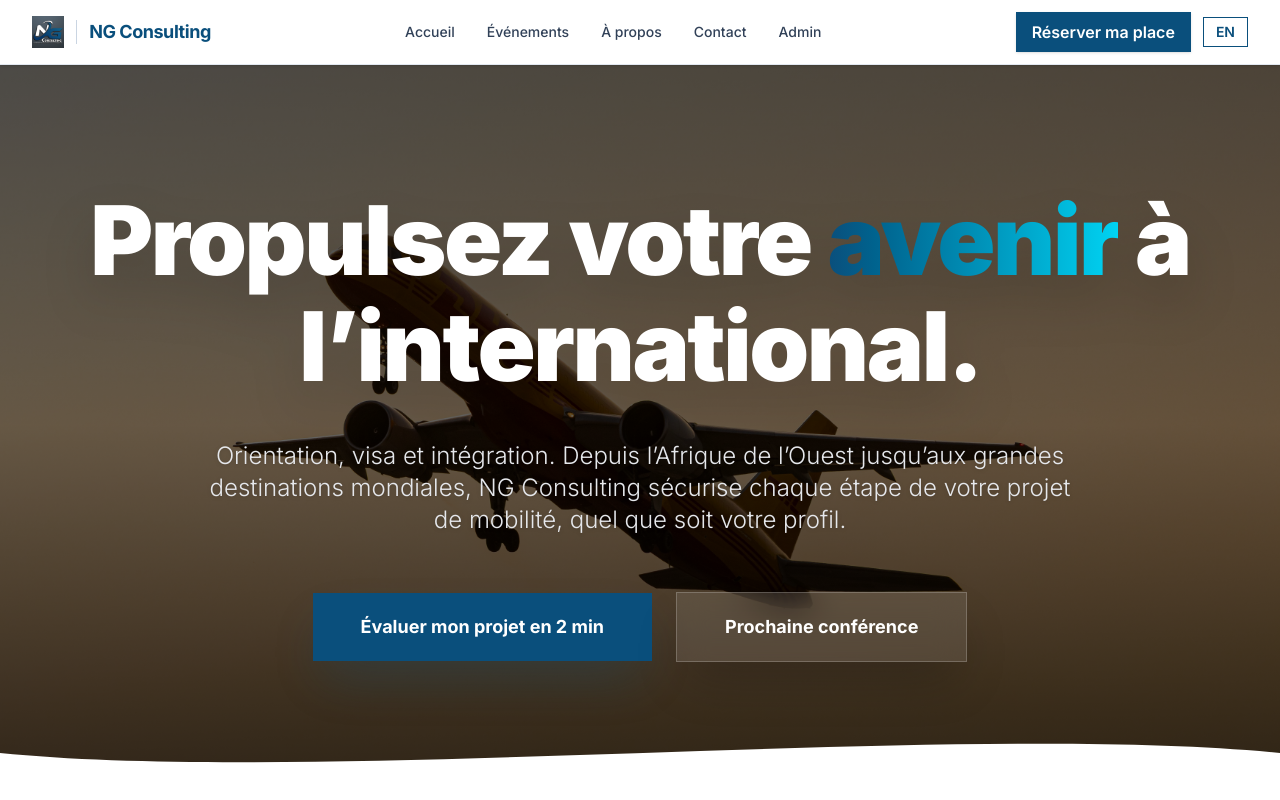
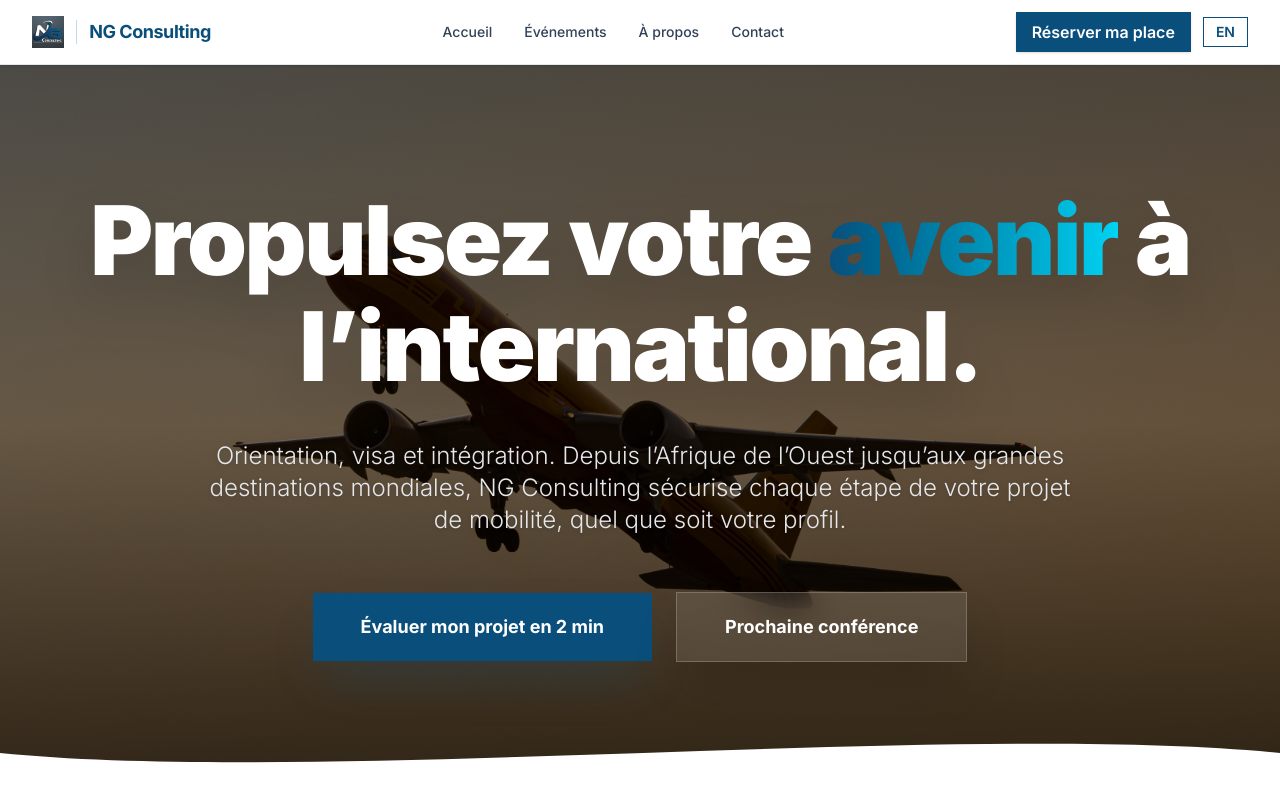
Before and after one commit to PATAWALA/NG-Consulting-Orientation-Visa-Ghana, a Next.js app: page / in a window 1280 px wide. Shown: the top 800 px of the page. Built offline with nearby package versions, Linux system fonts and the light colour scheme.

Commit message:
5 update

```diff
--- a/src/components/Navbar.tsx
+++ b/src/components/Navbar.tsx
@@ -15,7 +15,7 @@ export default function Navbar() {
     { href: "/evenements", label: "Événements" },
     { href: "/apropos", label: "À propos" },
     { href: "/contact", label: "Contact" },
-    { href: "/admin", label: "Admin" },
+
   ];
 
   return (
```
